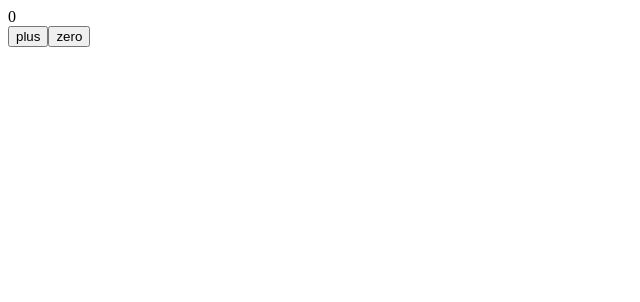
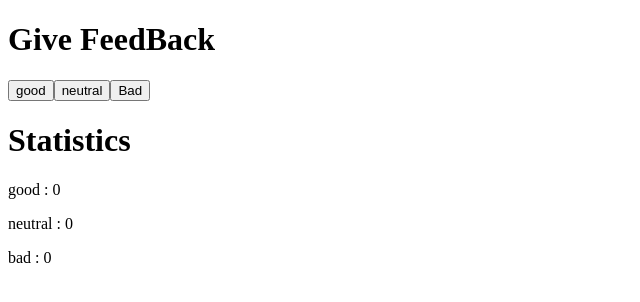
Before and after one commit to gabrielCharibPolls/part1, a React (Create React App) app: page / in a window 1280 px wide. Shown: the top 302 px of the page, without its empty margins (0-640 px from the left). Built offline with nearby package versions, Linux system fonts and the light colour scheme.

Commit message:
exercise : 1.6

```diff
--- a/src/App.js
+++ b/src/App.js
@@ -1,34 +1,74 @@
 import { useState } from 'react'
 
 const App = () => {
-  const [ counter, setCounter ] = useState(0)
 
-///////////////////////////////
-//methode compteur + 1
-//////////////////////////////
-const increaseByOne = () => setCounter(counter + 1 )
-const decreaseByOne = () => setCounter(counter - 1)
-const setToZero = () => setCounter(0)
+  /////////////////////////////////////////////////////
+  //variables pout compter les clique dans les buttons
+  /////////////////////////////////////////////////////
+
+  const [ counterGood, setCounterGod ] = useState(0)
+  const [ counterNeutral, setCounterNeutral] = useState(0)
+  const [ counterBad, setCounterBad ] = useState(0)
+
+///////////////////////////////////////////////////
+//methode compteur + setteur pour canger variable
+////////////////////////////////////////////////////
+
+
+const increaseGod = () => setCounterGod(counterGood + 1 )
+const increaseNeutral = () => setCounterNeutral(counterNeutral + 1)
+const increaseBad = () => setCounterBad(counterBad + 1)
 
 /////////////////////////////////////////
-//methode qui affiche le compteur
+//composant titre
 ////////////////////////////////////
-const Display = (props) => {
+const DisplayTitle= () => {
 return (
-  <div>{props.counter}</div>
+  <h1>Give FeedBack</h1>
 )
+}
 
+/////////////////////////////////////////
+//composant statistiques
+////////////////////////////////////
+const DisplayStates= () => {
+  return (
+    <div>
+    <h1>Statistics</h1>
+    <p>good : {counterGood}</p>
+    <p>neutral : {counterNeutral}</p>
+    <p>bad : {counterBad}</p>
+    </div>
+  )
+  }
+
+
+///////////////////////////////////////
+///composant des 3  butons
+//////////////////////////////////////
+
+const DisplayBouttons =  () => {
+  return (
+    <div>
+    <button onClick={increaseGod}>
+    good
+  </button>
+     <button onClick={increaseNeutral}>
+     neutral
+   </button>
+   <button onClick={increaseBad}>
+     Bad
+   </button>
+   </div>
+  )
 }
   return (
     <div>
 
-    <Display counter={counter} />
-    <button onClick={increaseByOne}>
-  plus
-</button>
-    <button onClick={setToZero}>
-        zero
-      </button>
+    <DisplayTitle />
+    <DisplayBouttons />
+    <DisplayStates />
+
 
     </div>
   )
```
